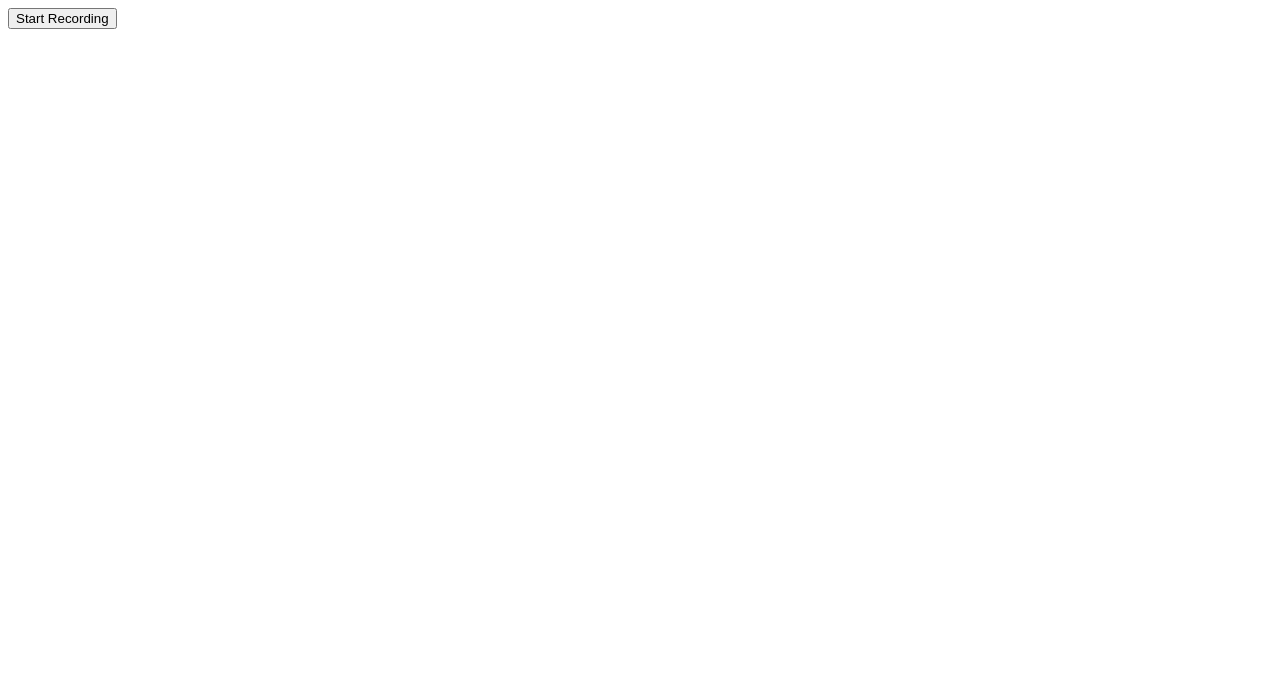
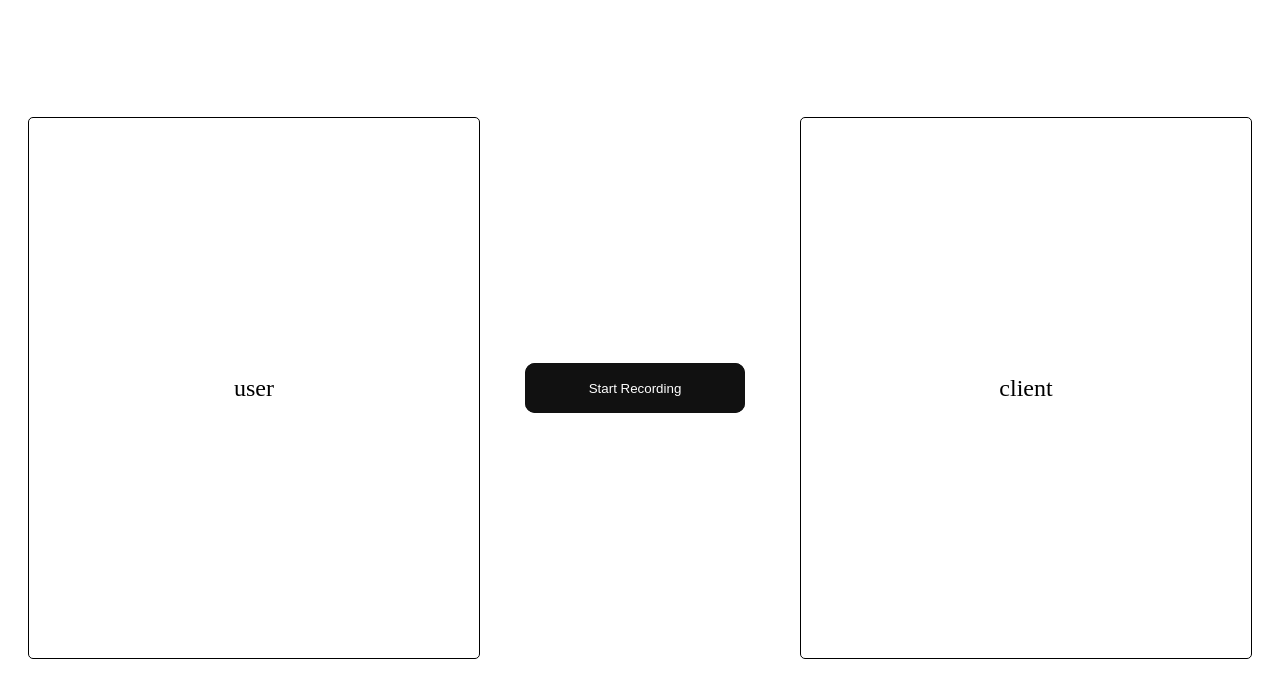
Before and after one commit to arnest-innovation/Vocalis, a React (Create React App) app in the folder voiceagent/: page / in a window 1280 px wide. Shown: the top 698 px of the page. Built offline with nearby package versions, Linux system fonts and the light colour scheme.

Commit message:
created a stucture for UI,created req.text

```diff
--- a/voiceagent/src/App.js
+++ b/voiceagent/src/App.js
@@ -1,4 +1,4 @@
-import VoiceAgent from "./VoiceAgent";
+import VoiceAgent from "./component/VoiceAgent/VoiceAgent";
 
 function App() {
   return (
--- /dev/null
+++ b/voiceagent/src/component/VoiceAgent/VoiceAgent.css
@@ -0,0 +1,128 @@
+.container{
+    /* width: 100wh;
+    height:90vh;
+    background-color: #f5f5f5;
+    padding: 20px;
+    overflow: hidden;
+    display: flex;
+        justify-content: center;
+        align-items: center */
+             /* display: flex;
+            grid-template-columns: 100px 100px 100px;
+            grid-gap: 10px;
+            background-color: #fff;
+            color: #444; */
+            display: grid;
+                grid-template-columns: 1fr 300px 1fr;
+
+                grid-template-rows: auto;
+
+                gap: 10px;
+
+                width: 100wh;
+                height: 90vh;
+                background-color: #fff;
+                padding: 20px;
+                align-items: center;
+
+                justify-content: center;
+            }
+            .box {
+
+            /* border: 1px solid black; */
+                border-radius: 5px;
+                padding: 20px;
+                font-size: 150%;
+                display: flex;
+                justify-content: center;
+                align-items: center;
+                min-height: 500px;
+
+            }
+.recorder{
+    border: 1px solid black;
+    grid-column: 1;
+
+
+}
+
+.mix {
+
+    grid-column: 2;
+    max-width: 250px;
+
+}
+
+.client {
+    border: 1px solid black;
+    grid-column: 3;
+}
+
+.glow-on-hover {
+    width: 220px;
+    height: 50px;
+    border: none;
+    outline: none;
+    color: #fff;
+    background: #111;
+    cursor: pointer;
+    position: relative;
+    z-index: 0;
+    border-radius: 10px;
+    cursor: pointer;
+}
+
+.glow-on-hover:before {
+    content: '';
+    background: linear-gradient(45deg, #ff0000, #ff7300, #fffb00, #48ff00, #00ffd5, #002bff, #7a00ff, #ff00c8, #ff0000);
+    position: absolute;
+    top: -2px;
+    left: -2px;
+    background-size: 400%;
+    z-index: -1;
+    filter: blur(5px);
+    width: calc(100% + 4px);
+    height: calc(100% + 4px);
+    animation: glowing 20s linear infinite;
+    opacity: 0;
+    transition: opacity .3s ease-in-out;
+    border-radius: 10px;
+}
+
+.glow-on-hover:active {
+    color: #000
+}
+
+.glow-on-hover:active:after {
+    background: transparent;
+}
+
+.glow-on-hover:hover:before {
+    opacity: 1;
+}
+
+.glow-on-hover:after {
+    z-index: -1;
+    content: '';
+    position: absolute;
+    width: 100%;
+    height: 100%;
+    background: #111;
+    left: 0;
+    top: 0;
+    border-radius: 10px;
+}
+
+@keyframes glowing {
+    0% {
+        background-position: 0 0;
+    }
+
+    50% {
+        background-position: 400% 0;
+    }
+
+    100% {
+        background-position: 0 0;
+    }
+}
--- /dev/null
+++ b/voiceagent/src/component/VoiceAgent/VoiceAgent.js
@@ -0,0 +1,90 @@
+import { useState, useRef } from "react";
+import "./VoiceAgent.css";
+export default function VoiceAgent() {
+  const [recording, setRecording] = useState(false);
+  const [response, setResponse] = useState("");
+  const [audioUrl, setAudioUrl] = useState(null);
+  const mediaRecorderRef = useRef(null);
+  const audioChunksRef = useRef([]);
+
+  const startRecording = async () => {
+    const stream = await navigator.mediaDevices.getUserMedia({ audio: true });
+    const mediaRecorder = new MediaRecorder(stream);
+    mediaRecorderRef.current = mediaRecorder;
+    audioChunksRef.current = [];
+
+    mediaRecorder.ondataavailable = (event) => {
+      audioChunksRef.current.push(event.data);
+    };
+
+    mediaRecorder.onstop = async () => {
+      const audioBlob = new Blob(audioChunksRef.current, { type: "audio/wav" });
+      const formData = new FormData();
+      formData.append("file", audioBlob, "recorded_audio.wav");
+
+      setResponse("Processing...");
+
+      try {
+        const res = await fetch("http://localhost:5000/upload-audio", {
+          method: "POST",
+          body: formData,
+        });
+
+        const data = await res.json();
+        setResponse(data.response);
+        setAudioUrl("http://localhost:5000/get-audio"); // Set audio URL
+
+        // Play the response audio automatically
+        const audio = new Audio("http://localhost:5000/get-audio");
+        audio.play();
+      } catch (error) {
+        console.error("Error:", error);
+        setResponse("Error occurred");
+      }
+    };
+
+    mediaRecorder.start();
+    setRecording(true);
+  };
+
+  const stopRecording = () => {
+    if (mediaRecorderRef.current) {
+      mediaRecorderRef.current.stop();
+      setRecording(false);
+    }
+  };
+
+  return (
+    <div className="container">
+      <div className="box recorder">
+        {/* <button
+          type="button"
+          onClick={recording ? stopRecording : startRecording}
+          class="glow-on-hover"
+        >
+          {recording ? "Stop Recording" : "Start Recording"}
+        </button> */}
+        user
+        {/* <p className="mt-4 text-lg font-semibold">{response}</p> */}
+      </div>
+      <div class="box mix">
+        <button
+          type="button"
+          onClick={recording ? stopRecording : startRecording}
+          class="glow-on-hover"
+        >
+          {recording ? "Stop Recording" : "Start Recording"}
+        </button>
+      </div>
+      <div class="box client">client</div>
+
+      {/* Show a play button if audio is available */}
+      {audioUrl && (
+        <audio controls autoPlay>
+          <source src={audioUrl} type="audio/mp3" />` Your browser does not
+          support the audio tag. `{" "}
+        </audio>
+      )}
+    </div>
+  );
+}
```
